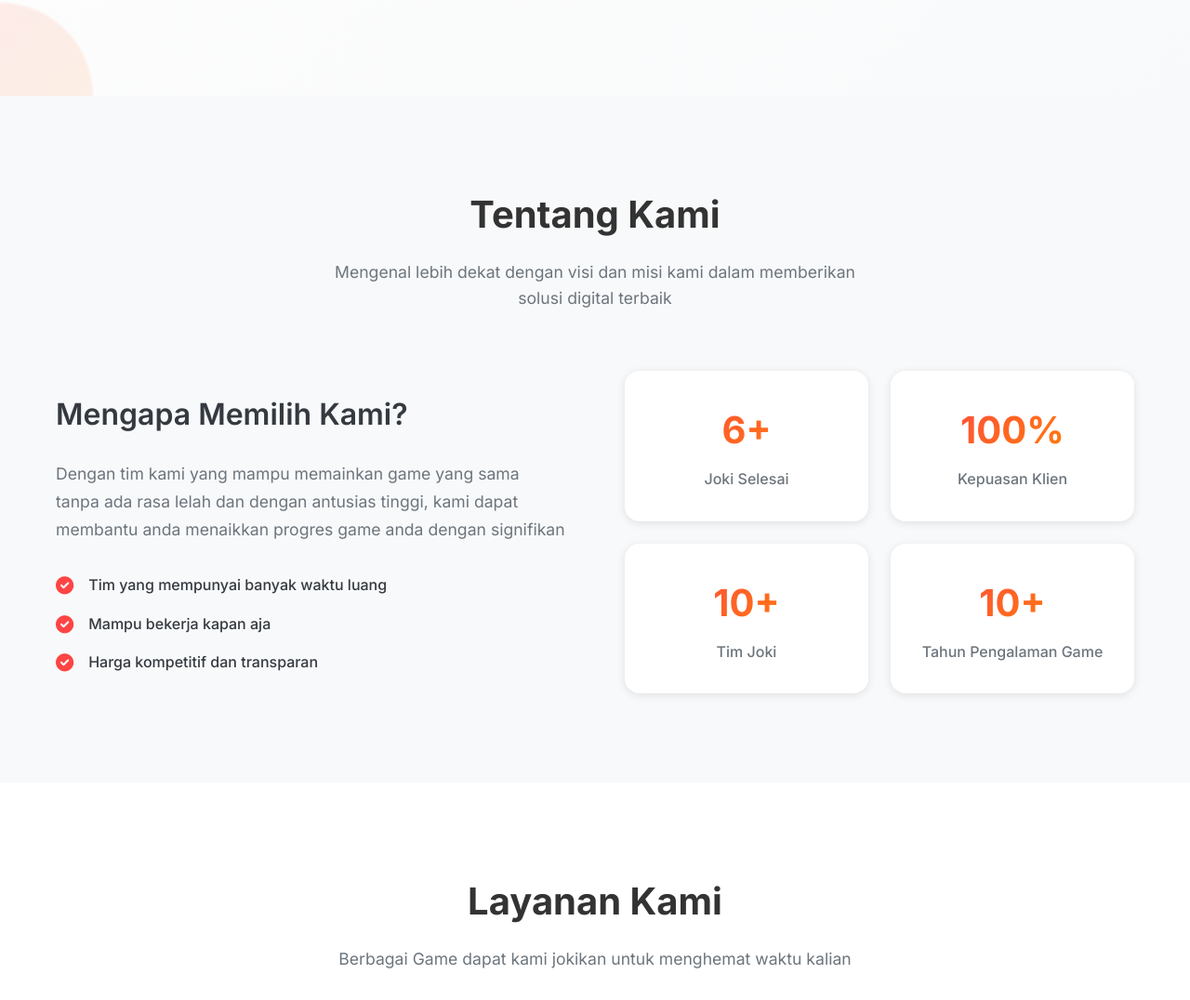
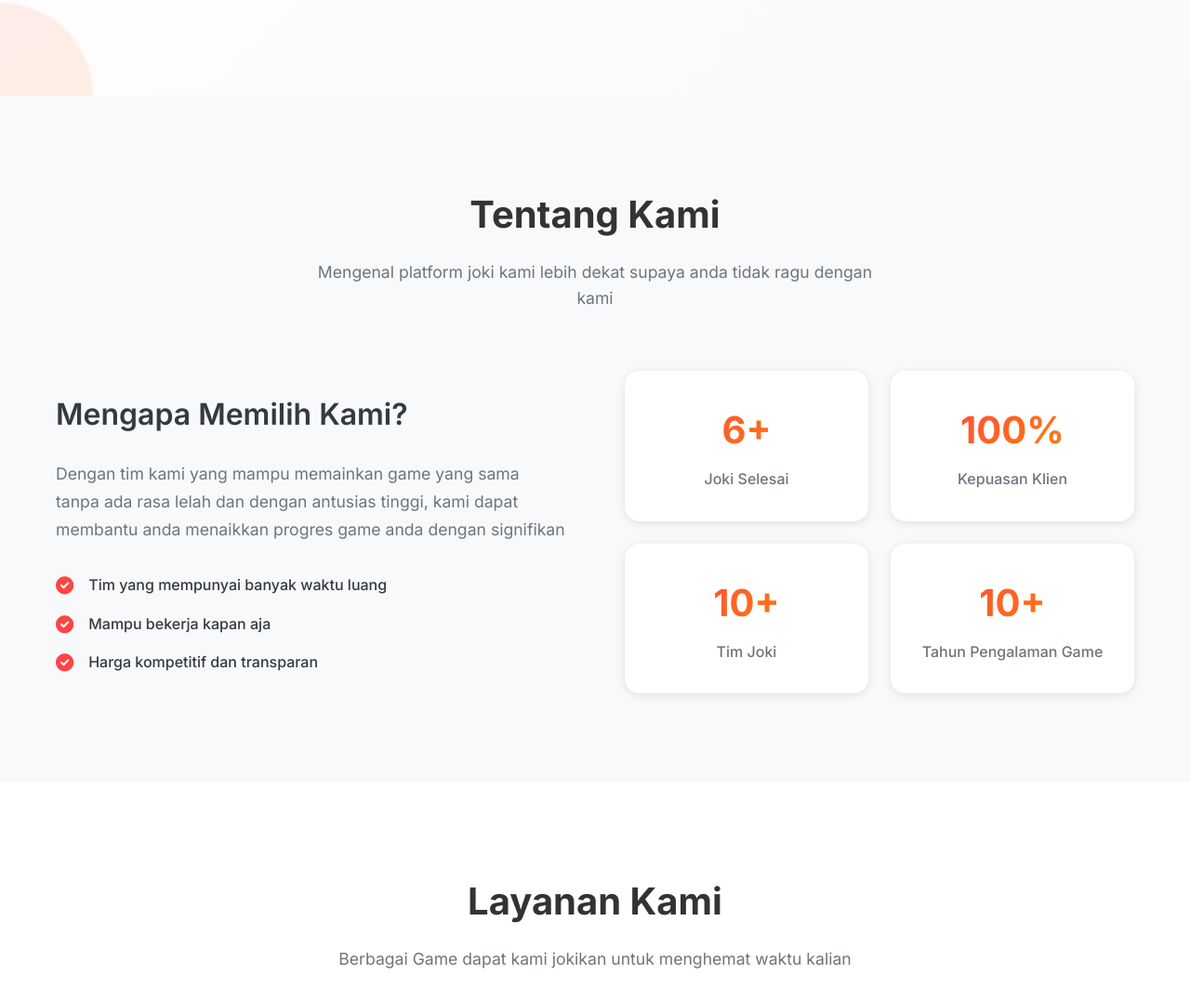
Before and after one commit to BeeCrossLYNX/joki.inlek, a plain HTML site: page index.html in a window 1280 px wide. Shown: the part 697-1773 px from the top of the page at 93% size. Drawn offline with Linux system fonts and the light colour scheme.

Commit message:
Add files via upload

```diff
--- a/index.html
+++ b/index.html
@@ -70,7 +70,7 @@
             <div class="section-header">
                 <h2 class="section-title">Tentang Kami</h2>
                 <p class="section-subtitle">
-                    Mengenal lebih dekat dengan visi dan misi kami dalam memberikan solusi digital terbaik
+                    Mengenal platform joki kami lebih dekat supaya anda tidak ragu dengan kami
                 </p>
             </div>
             <div class="about-grid">
```
